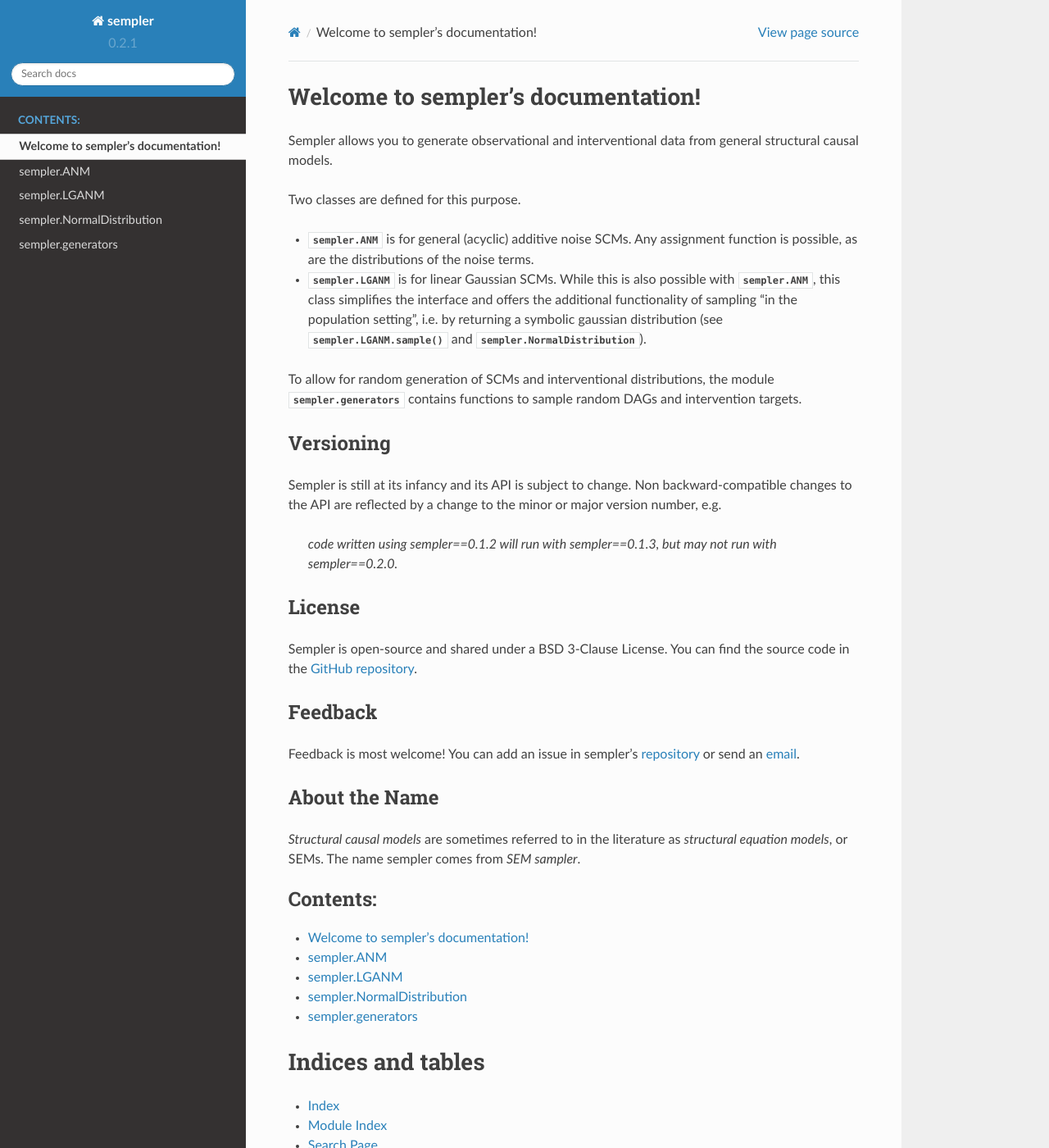
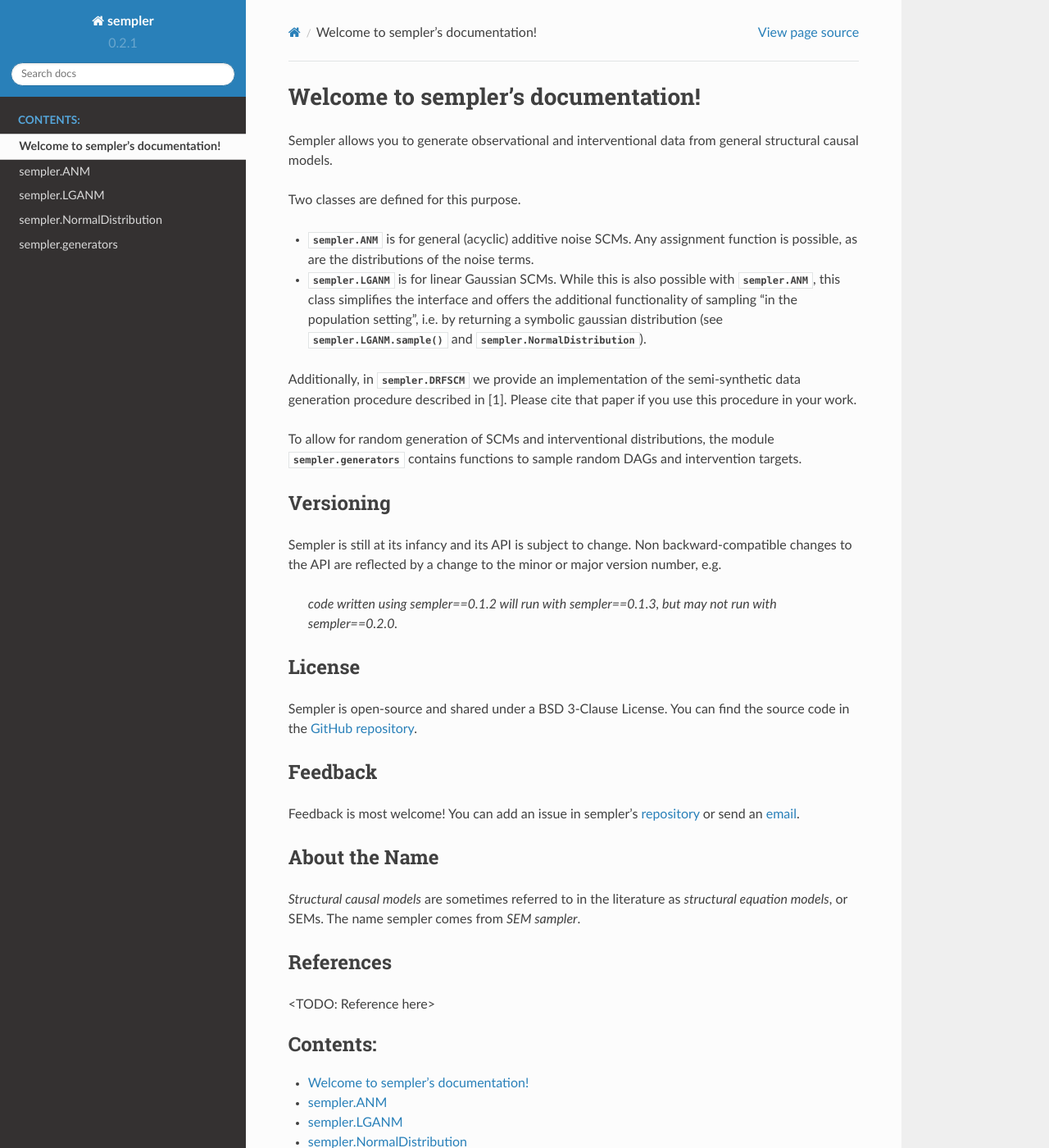
Before and after one commit to juangamella/sempler, a Sphinx documentation site: the page built from docs/source/index.rst, in a window 1280 px wide and 1400 px high. Shown: the whole window at 82% size. Built offline with Sphinx 7.4.7 and the Read the Docs theme 2.0.0, drawn with Linux system fonts in a browser that asks for light colours.

Commit message:
Updated docs

```diff
--- a/CHANGES.txt
+++ b/CHANGES.txt
@@ -1,3 +1,6 @@
+v0.2.5, 2022-10-??
+-- Moved plotting functions to separate sempler.plot module; networkx and matplotlib are now only optional dependencies.
+-- New module sempler.semi containing the semi-synthetic data generation procedure using random forests.
 v0.2.4, 2022-07-14
 -- Also allow setting the random state for the sampling of means/variances in the initialization of the LGANM class
 v0.2.3, 2022-06-22
--- a/docs/source/index.rst
+++ b/docs/source/index.rst
@@ -7,6 +7,8 @@
 
 - :class:`sempler.ANM` is for general (acyclic) additive noise SCMs. Any assignment function is possible, as are the distributions of the noise terms.
 - :class:`sempler.LGANM` is for linear Gaussian SCMs. While this is also possible with :class:`sempler.ANM`, this class simplifies the interface and offers the additional functionality of sampling "in the population setting", i.e. by returning a symbolic gaussian distribution (see :func:`sempler.LGANM.sample` and :class:`sempler.NormalDistribution`).
+
+Additionally, in :class:`sempler.DRFSCM` we provide an implementation of the semi-synthetic data generation procedure described in [1]. Please cite that paper if you use this procedure in your work.
 
 To allow for random generation of SCMs and interventional distributions, the module :class:`sempler.generators` contains functions to sample random DAGs and intervention targets.
 
@@ -32,6 +34,11 @@
 
 *Structural causal models* are sometimes referred to in the literature as *structural equation models*, or SEMs. The name sempler comes from *SEM sampler*.
 
+References
+----------
+
+<TODO: Reference here>
+
 
 .. toctree::
    :maxdepth: 2
--- a/sempler/__init__.py
+++ b/sempler/__init__.py
@@ -1,3 +1,4 @@
 from .normal_distribution import NormalDistribution
 from .anm import ANM
 from .lganm import LGANM
+from .semi import DRFSCM
```
Also changed, not shown: docs/source/drfscm.rst (added, +14 -0 lines).
